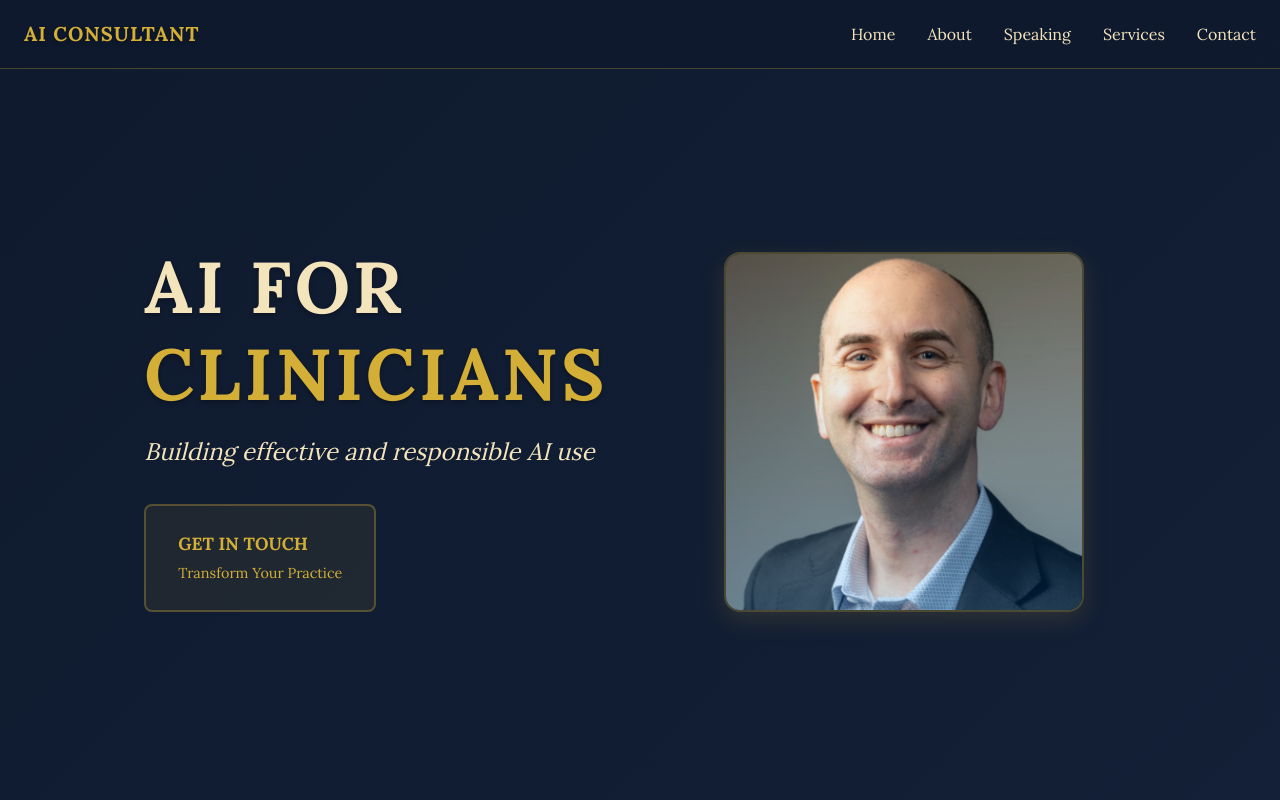
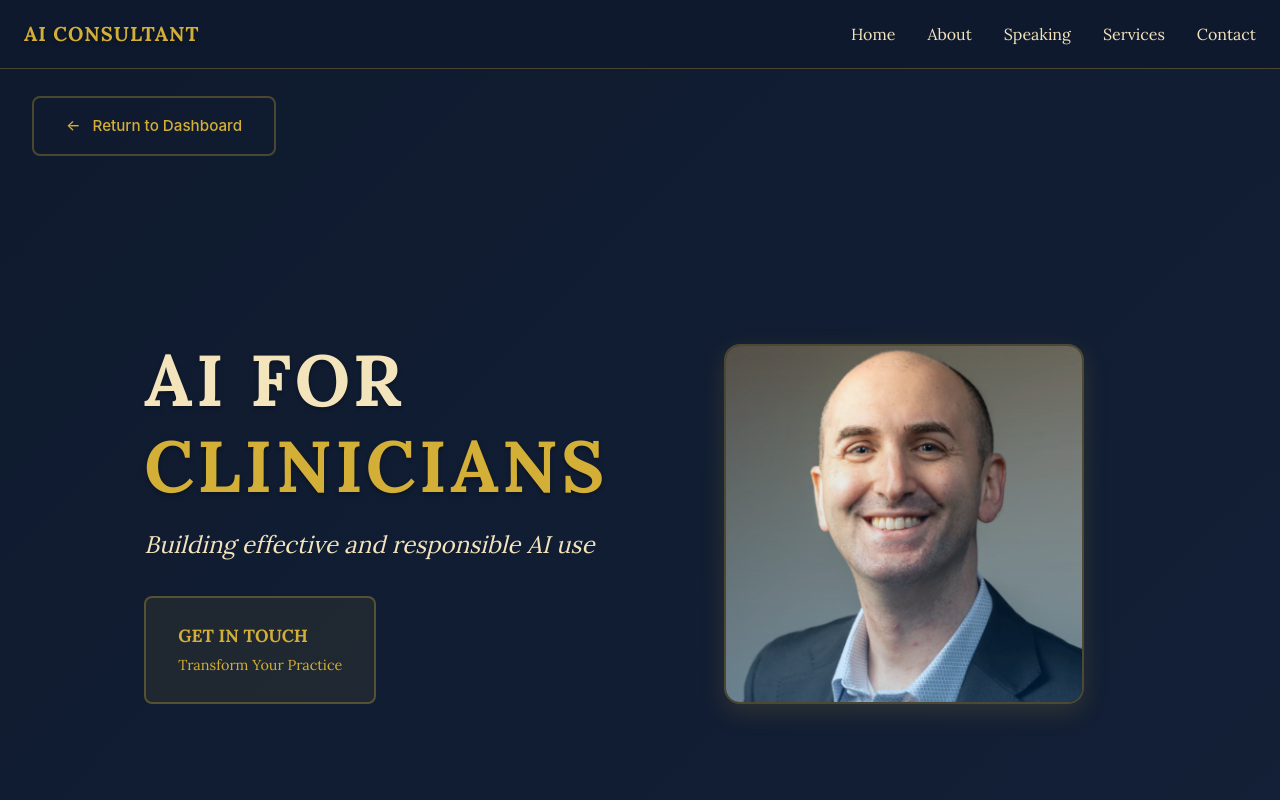
Before and after one commit to keisler-au/aiforclin-speaker, a plain HTML site: page index.html in a window 1280 px wide. Shown: the top 800 px of the page. Drawn offline with Linux system fonts and the light colour scheme.

Commit message:
Button to Dashboard

```diff
--- a/index.html
+++ b/index.html
@@ -158,9 +158,45 @@
             gap: 1rem;
         }
 
+        .nav-button {
+            display: inline-flex;
+            align-items: center;
+            justify-content: center;
+            gap: 0.75rem;
+            padding: 1rem 2rem;
+            margin: 6rem 0 0 2rem;
+            border: 2px solid var(--border-color);
+            border-radius: 0.5rem;
+            color: var(--text-primary);
+            text-decoration: none;
+            font-family: 'Inter', sans-serif;
+            font-size: 0.95rem;
+            font-weight: 500;
+            transition: var(--transition);
+            cursor: pointer;
+            position: relative;
+            overflow: hidden;
+            min-width: 200px;
+            text-align: center;
+        }
+
+        .nav-button:hover,
+        .nav-button:focus {
+            background: var(--hover-bg);
+            border-color: var(--primary-gold);
+            transform: translateY(-2px);
+            box-shadow: var(--shadow-hover);
+            outline: none;
+        }
+
+        .nav-button-arrow.back {
+            transform: rotate(180deg);
+        }
+
         /* Hero Section */
         .hero {
             padding: 8rem 0 4rem;
+            padding-top: 0;
             min-height: 100vh;
             display: flex;
             align-items: center;
@@ -676,6 +712,11 @@
         </div>
     </nav>
 
+    <a href="https://aiforclin.com" class="nav-button back">
+        <span class="nav-button-arrow back">→</span>
+        <span>Return to Dashboard</span>
+    </a>
+
     <!-- Hero Section -->
     <section id="home" class="hero">
         <div class="container">
```
